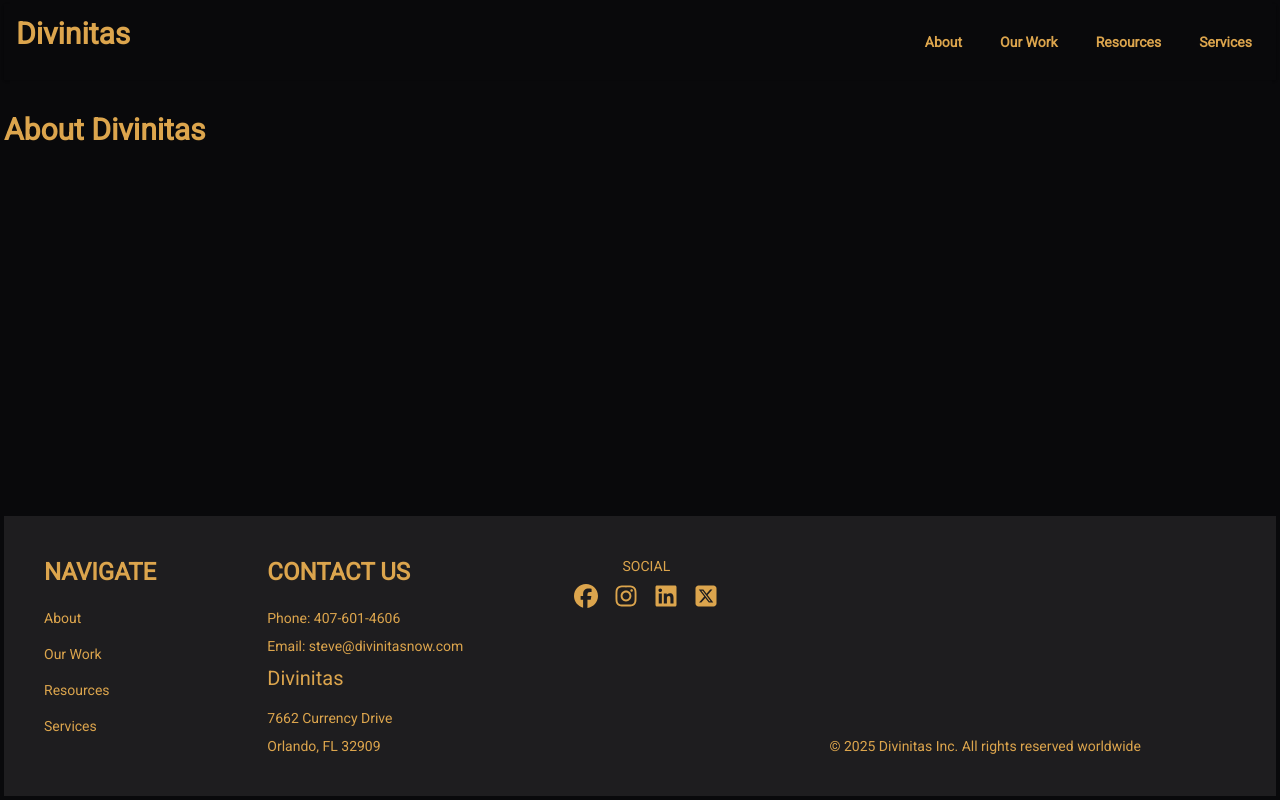
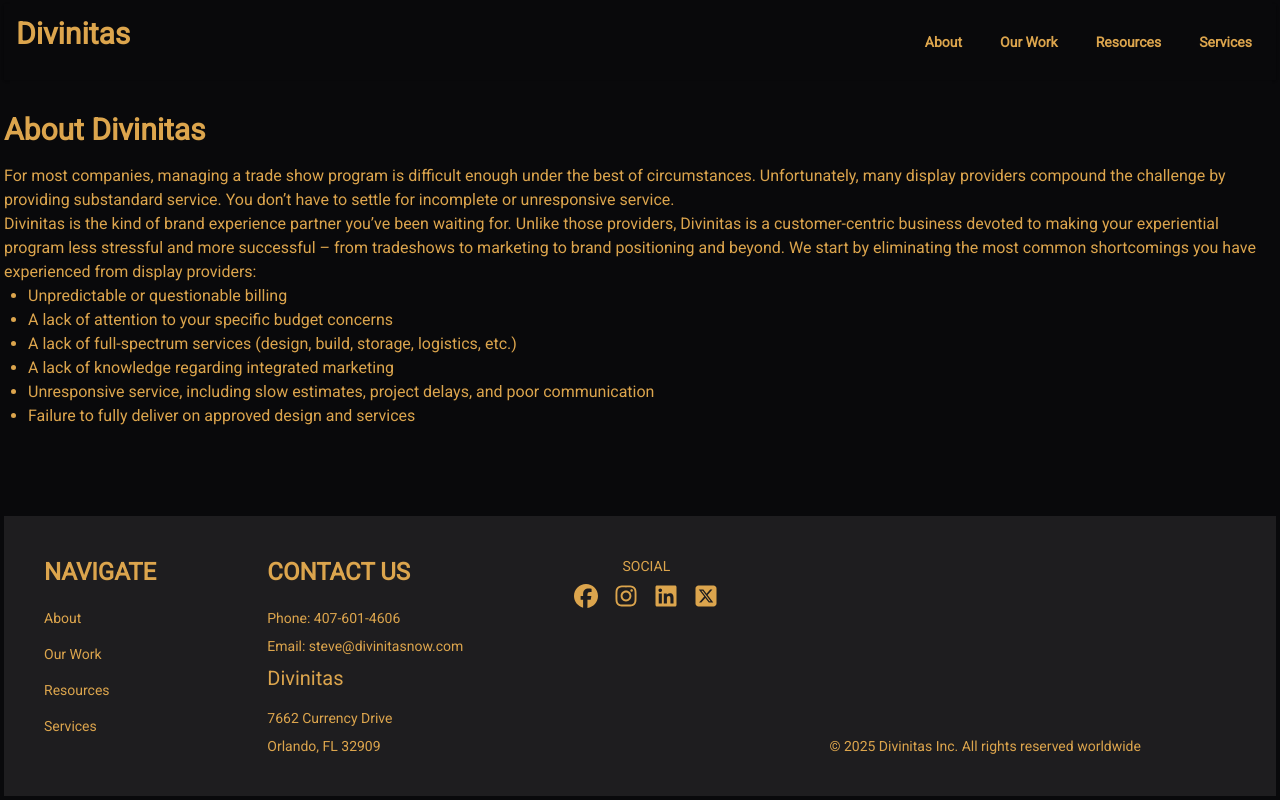
Before and after one commit to JGuzman87/divinitas, a Next.js app: page /about in a window 1280 px wide. Built offline with nearby package versions, Linux system fonts and the light colour scheme.

Commit message:
added text to about page

```diff
--- a/app/about/page.js
+++ b/app/about/page.js
@@ -15,6 +15,34 @@ const AboutPage = () => {
         transition={{ duration: 0.5 }}
       >
         <h1 className="font-roboto">About Divinitas</h1>
+        <p>
+          For most companies, managing a trade show program is difficult enough
+          under the best of circumstances. Unfortunately, many display providers
+          compound the challenge by providing substandard service. You don’t
+          have to settle for incomplete or unresponsive service.
+        </p>
+        <p>
+          Divinitas is the kind of brand experience partner you’ve been waiting
+          for. Unlike those providers, Divinitas is a customer-centric business
+          devoted to making your experiential program less stressful and more
+          successful – from tradeshows to marketing to brand positioning and
+          beyond. We start by eliminating the most common shortcomings you have
+          experienced from display providers:
+        </p>
+        <ul className="list-disc ml-6 ">
+          <li>Unpredictable or questionable billing</li>
+          <li>A lack of attention to your specific budget concerns</li>
+          <li>
+            A lack of full-spectrum services (design, build, storage, logistics,
+            etc.)
+          </li>
+          <li>A lack of knowledge regarding integrated marketing</li>
+          <li>
+            Unresponsive service, including slow estimates, project delays, and
+            poor communication
+          </li>
+          <li>Failure to fully deliver on approved design and services</li>
+        </ul>
       </motion.div>
     </AnimatePresence>
   );
```
